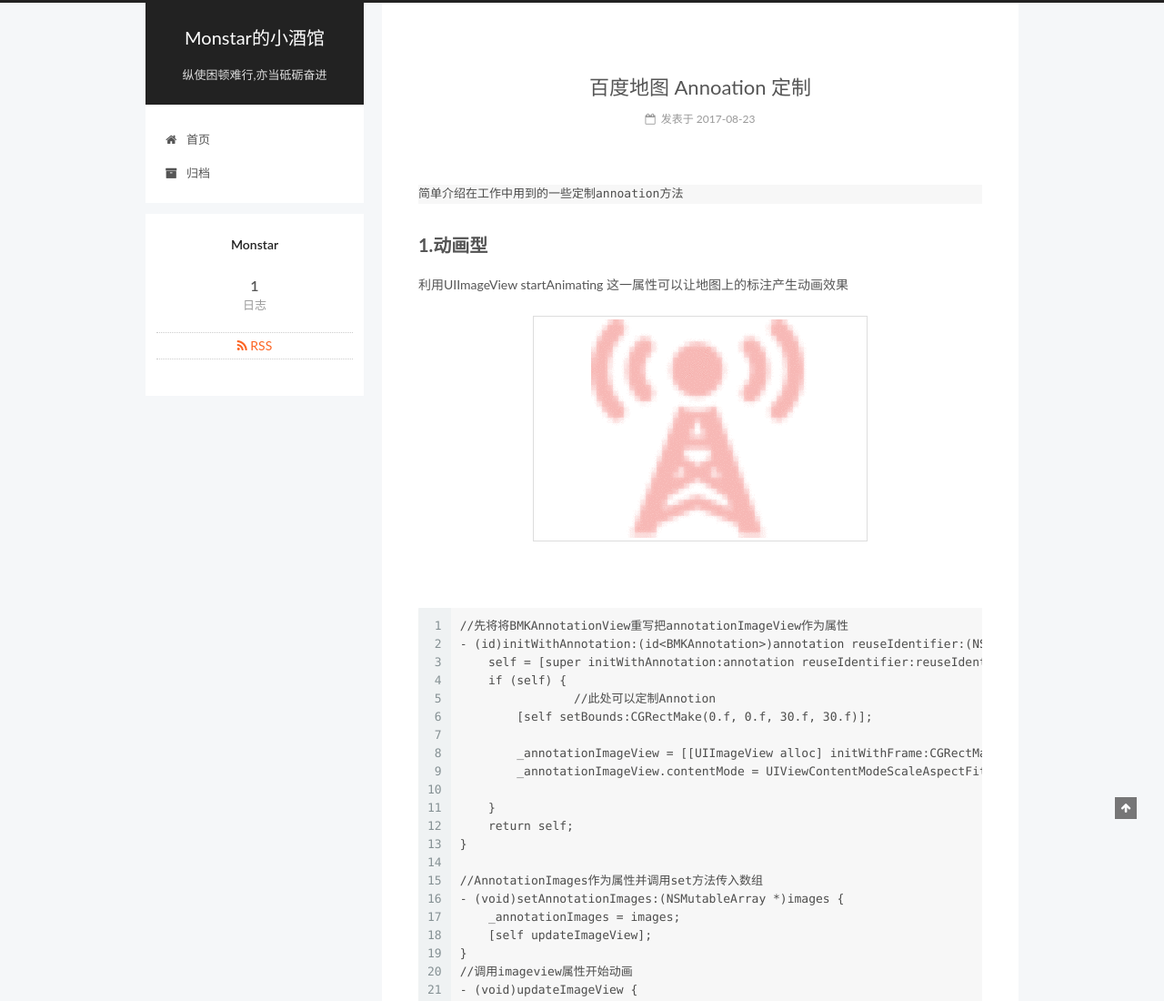
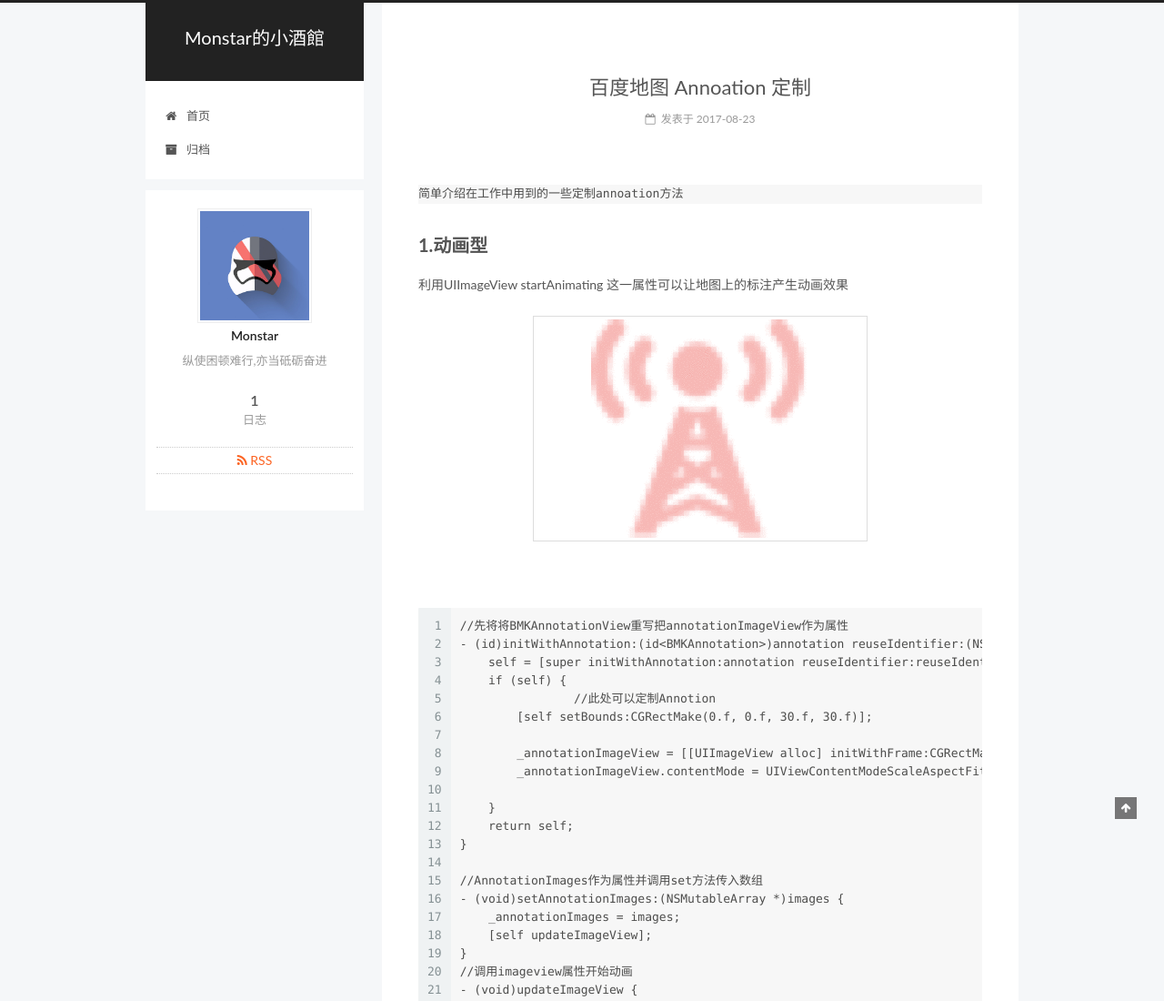
Before and after one commit to GeoMonstar/GeoMonstar.github.io, a plain HTML site: page index.html in a window 1280 px wide. Shown: the top 1100 px of the page at 91% size. Drawn offline with Linux system fonts and the light colour scheme.

Commit message:
Site updated: 2017-09-22 15:32:04

```diff
--- a/2017/08/23/Baidu_anotion/index.html
+++ b/2017/08/23/Baidu_anotion/index.html
@@ -61,7 +61,7 @@
 
 
 
-  <link rel="alternate" href="/atom.xml" title="Monstar的小酒馆" type="application/atom+xml" />
+  <link rel="alternate" href="/atom.xml" title="Monstar的小酒館" type="application/atom+xml" />
 
 
 
@@ -77,7 +77,7 @@
 <meta property="og:type" content="article">
 <meta property="og:title" content="百度地图 Annoation 定制">
 <meta property="og:url" content="http://yoursite.com/2017/08/23/Baidu_anotion/index.html">
-<meta property="og:site_name" content="Monstar的小酒馆">
+<meta property="og:site_name" content="Monstar的小酒館">
 <meta property="og:description" content="简单介绍在工作中用到的一些定制annoation方法 1.动画型利用UIImageView startAnimating 这一属性可以让地图上的标注产生动画效果 1234567891011121314151617181920212223242526272829//先将将BMKAnnotationView重写把annotationImageView作为属性- (id)initWithAnnotati">
 <meta property="og:locale" content="zh-Hans">
 <meta property="og:image" content="http://yoursite.com/img/animate.gif">
@@ -122,7 +122,7 @@
 
 
 
-  <title>百度地图 Annoation 定制 | Monstar的小酒馆</title>
+  <title>百度地图 Annoation 定制 | Monstar的小酒館</title>
 
 
 
@@ -152,12 +152,12 @@
     <div class="custom-logo-site-title">
       <a href="/"  class="brand" rel="start">
         <span class="logo-line-before"><i></i></span>
-        <span class="site-title">Monstar的小酒馆</span>
+        <span class="site-title">Monstar的小酒館</span>
         <span class="logo-line-after"><i></i></span>
       </a>
     </div>
 
-        <p class="site-subtitle">纵使困顿难行,亦当砥砺奋进</p>
+        <p class="site-subtitle"></p>
 
   </div>
 
@@ -234,11 +234,11 @@
     <span hidden itemprop="author" itemscope itemtype="http://schema.org/Person">
       <meta itemprop="name" content="Monstar">
       <meta itemprop="description" content="">
-      <meta itemprop="image" content="/images/avatar.gif">
+      <meta itemprop="image" content="/images/1.png">
     </span>
 
     <span hidden itemprop="publisher" itemscope itemtype="http://schema.org/Organization">
-      <meta itemprop="name" content="Monstar的小酒馆">
+      <meta itemprop="name" content="Monstar的小酒館">
     </span>
 
 
@@ -384,8 +384,12 @@
       <section class="site-overview sidebar-panel">
         <div class="site-author motion-element" itemprop="author" itemscope itemtype="http://schema.org/Person">
 
+            <img class="site-author-image" itemprop="image"
+              src="/images/1.png"
+              alt="Monstar" />
+
             <p class="site-author-name" itemprop="name">Monstar</p>
-            <p class="site-description motion-element" itemprop="description"></p>
+            <p class="site-description motion-element" itemprop="description">纵使困顿难行,亦当砥砺奋进</p>
         </div>
 
         <nav class="site-state motion-element">
--- a/atom.xml
+++ b/atom.xml
@@ -1,7 +1,7 @@
 <?xml version="1.0" encoding="utf-8"?>
 <feed xmlns="http://www.w3.org/2005/Atom">
-  <title>Monstar的小酒馆</title>
-  <subtitle>纵使困顿难行,亦当砥砺奋进</subtitle>
+  <title>Monstar的小酒館</title>
+
   <link href="/atom.xml" rel="self"/>
 
   <link href="http://yoursite.com/"/>
--- a/css/main.css
+++ b/css/main.css
@@ -1819,7 +1819,7 @@ pre .javascript .function {
   width: 4px;
   height: 4px;
   border-radius: 50%;
-  background: #912621;
+  background: #ddc6cb;
 }
 .links-of-blogroll {
   font-size: 13px;
--- a/index.html
+++ b/index.html
@@ -59,7 +59,7 @@
 
 
 
-  <link rel="alternate" href="/atom.xml" title="Monstar的小酒馆" type="application/atom+xml" />
+  <link rel="alternate" href="/atom.xml" title="Monstar的小酒館" type="application/atom+xml" />
 
 
 
@@ -71,13 +71,16 @@
 
 
 
+<meta name="description" content="纵使困顿难行,亦当砥砺奋进">
 <meta property="og:type" content="website">
-<meta property="og:title" content="Monstar的小酒馆">
+<meta property="og:title" content="Monstar的小酒館">
 <meta property="og:url" content="http://yoursite.com/index.html">
-<meta property="og:site_name" content="Monstar的小酒馆">
+<meta property="og:site_name" content="Monstar的小酒館">
+<meta property="og:description" content="纵使困顿难行,亦当砥砺奋进">
 <meta property="og:locale" content="zh-Hans">
 <meta name="twitter:card" content="summary">
-<meta name="twitter:title" content="Monstar的小酒馆">
+<meta name="twitter:title" content="Monstar的小酒館">
+<meta name="twitter:description" content="纵使困顿难行,亦当砥砺奋进">
 
 
 
@@ -113,7 +116,7 @@
 
 
 
-  <title>Monstar的小酒馆</title>
+  <title>Monstar的小酒館</title>
 
 
 
@@ -144,12 +147,12 @@
     <div class="custom-logo-site-title">
       <a href="/"  class="brand" rel="start">
         <span class="logo-line-before"><i></i></span>
-        <span class="site-title">Monstar的小酒馆</span>
+        <span class="site-title">Monstar的小酒館</span>
         <span class="logo-line-after"><i></i></span>
       </a>
     </div>
 
-        <p class="site-subtitle">纵使困顿难行,亦当砥砺奋进</p>
+        <p class="site-subtitle"></p>
 
   </div>
 
@@ -226,11 +229,11 @@
     <span hidden itemprop="author" itemscope itemtype="http://schema.org/Person">
       <meta itemprop="name" content="Monstar">
       <meta itemprop="description" content="">
-      <meta itemprop="image" content="/images/avatar.gif">
+      <meta itemprop="image" content="/images/1.png">
     </span>
 
     <span hidden itemprop="publisher" itemscope itemtype="http://schema.org/Organization">
-      <meta itemprop="name" content="Monstar的小酒馆">
+      <meta itemprop="name" content="Monstar的小酒館">
     </span>
 
 
@@ -368,8 +371,12 @@
       <section class="site-overview sidebar-panel sidebar-panel-active">
         <div class="site-author motion-element" itemprop="author" itemscope itemtype="http://schema.org/Person">
 
+            <img class="site-author-image" itemprop="image"
+              src="/images/1.png"
+              alt="Monstar" />
+
             <p class="site-author-name" itemprop="name">Monstar</p>
-            <p class="site-description motion-element" itemprop="description"></p>
+            <p class="site-description motion-element" itemprop="description">纵使困顿难行,亦当砥砺奋进</p>
         </div>
 
         <nav class="site-state motion-element">
```
Also changed, not shown: archives/2017/08/index.html (+15 -8 lines), archives/2017/index.html (+15 -8 lines), archives/index.html (+15 -8 lines), images/1.png (added).
